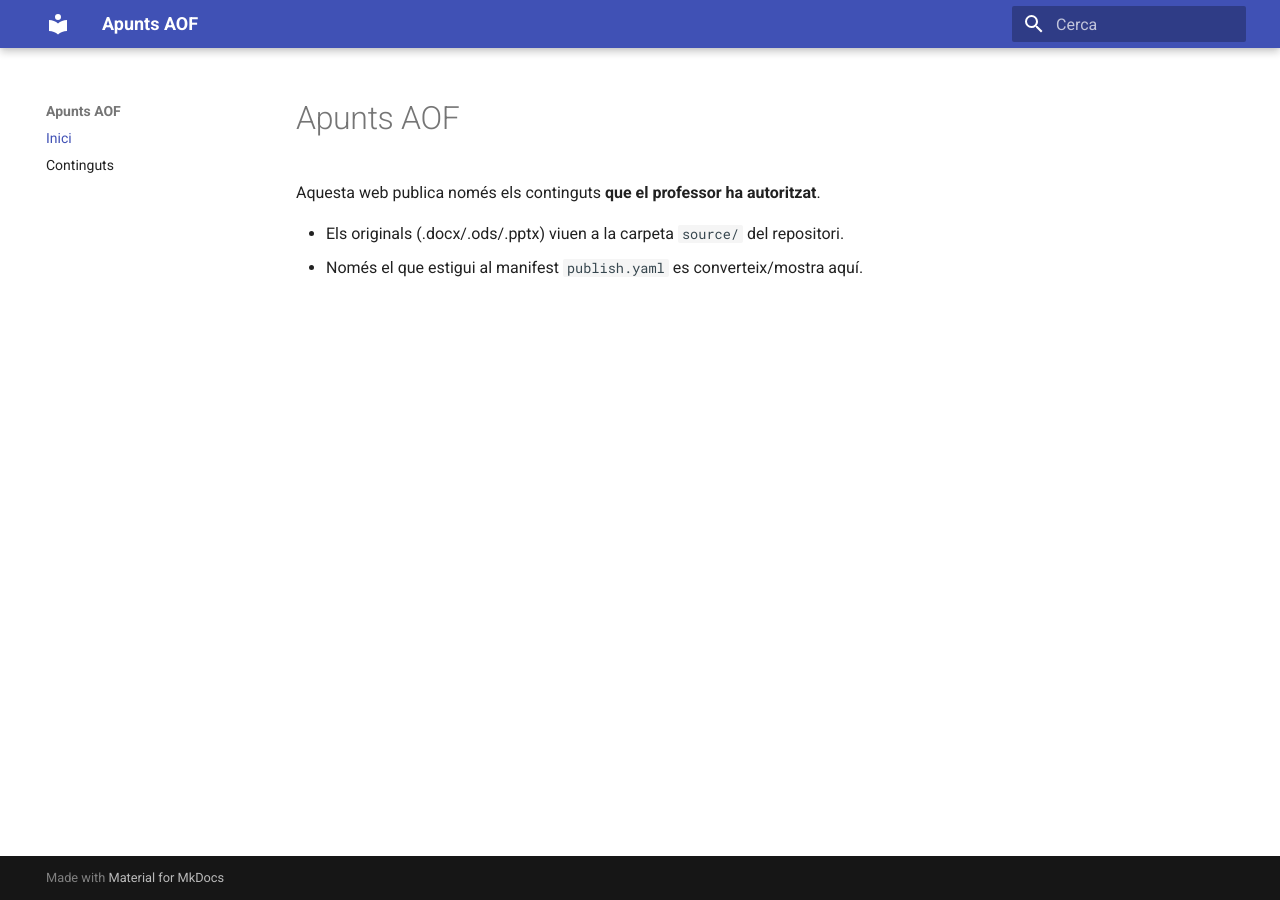
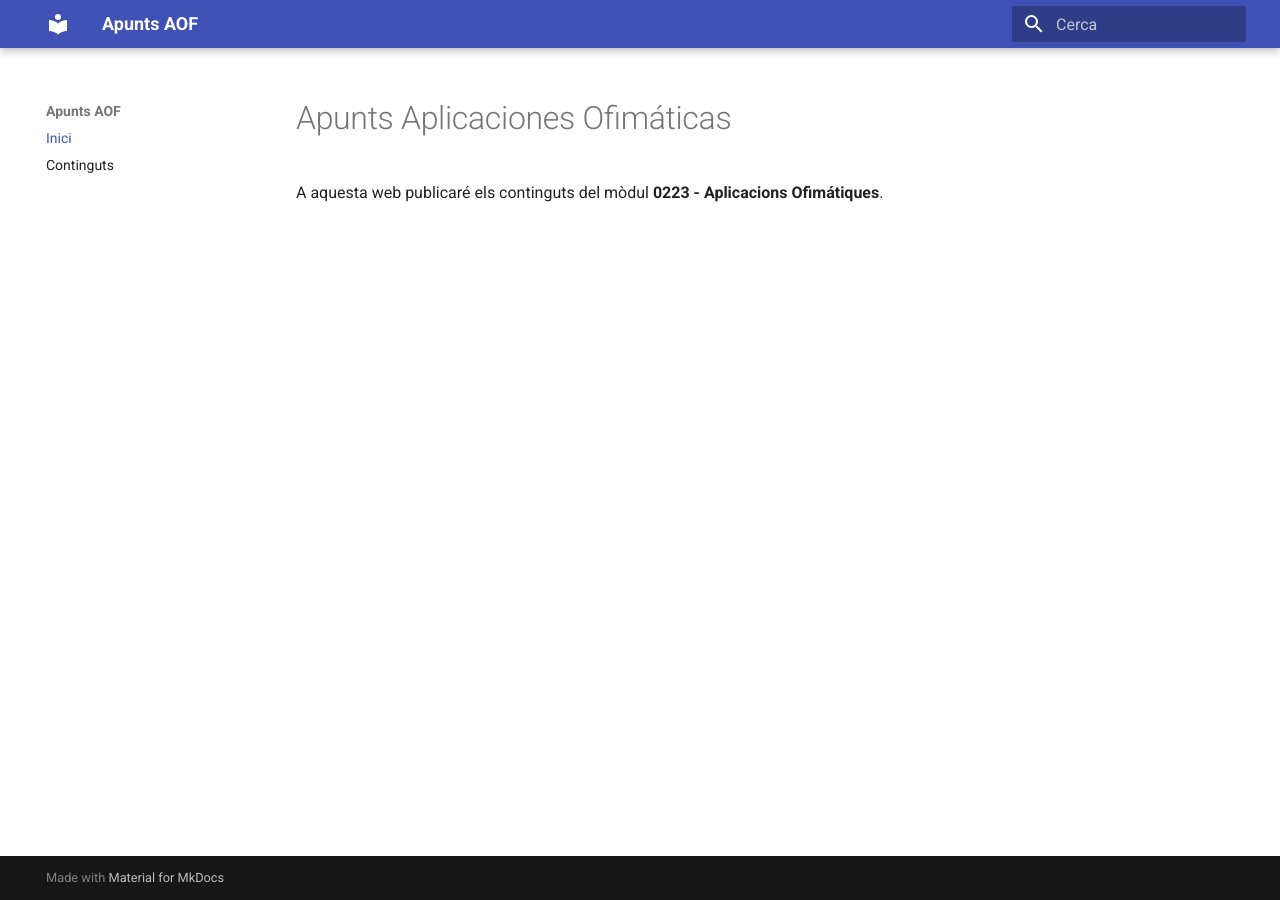
Before and after one commit to jpardo20/aof-apunts, an MkDocs documentation site: the page built from docs/index.md, in a window 1280 px wide. Built offline with MkDocs 1.6.1 and Material for MkDocs 9.7.7, drawn with Linux system fonts in a browser that asks for light colours.

Commit message:
add docs/index.md !

```diff
--- a/docs/index.md
+++ b/docs/index.md
@@ -1,6 +1,5 @@
-# Apunts AOF
+# Apunts Aplicaciones Ofimáticas
 
-Aquesta web publica només els continguts **que el professor ha autoritzat**.
+A aquesta web publicaré els continguts del mòdul **0223 - Aplicacions Ofimátiques**.
 
-- Els originals (.docx/.ods/.pptx) viuen a la carpeta `source/` del repositori.
-- Només el que estigui al manifest `publish.yaml` es converteix/mostra aquí.
+<!-- CFPM-IC10 -->
```
